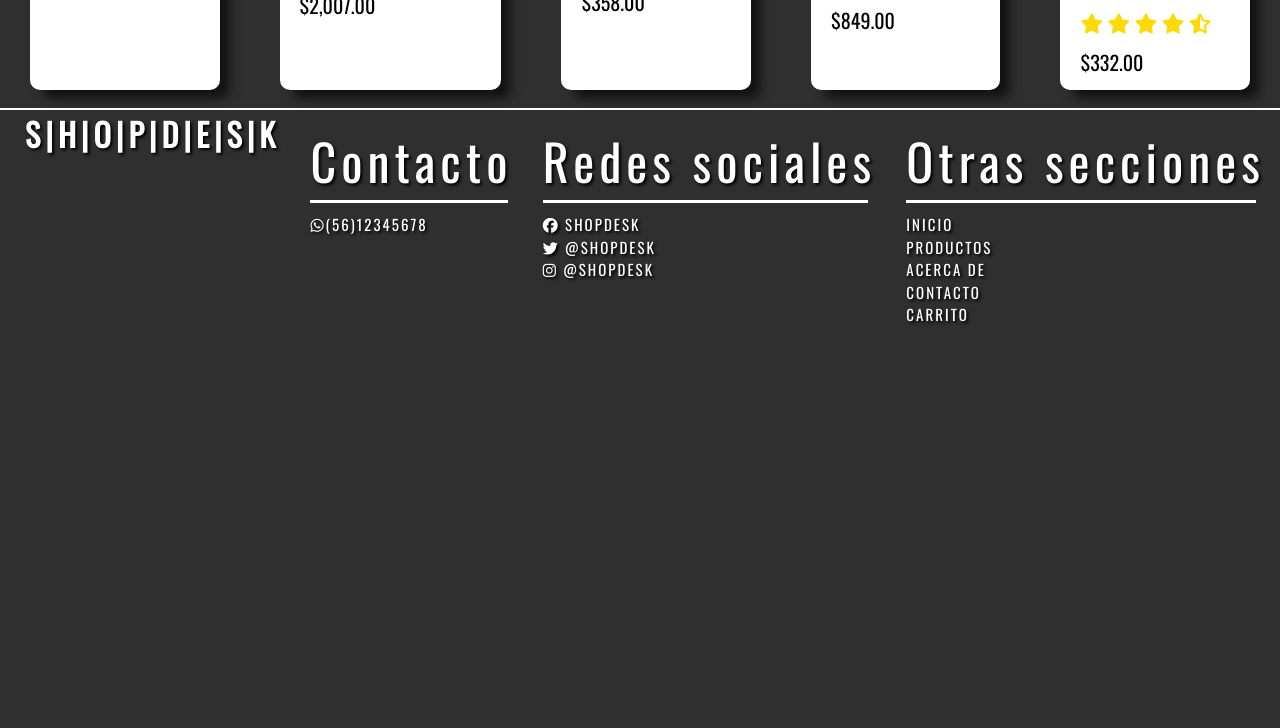
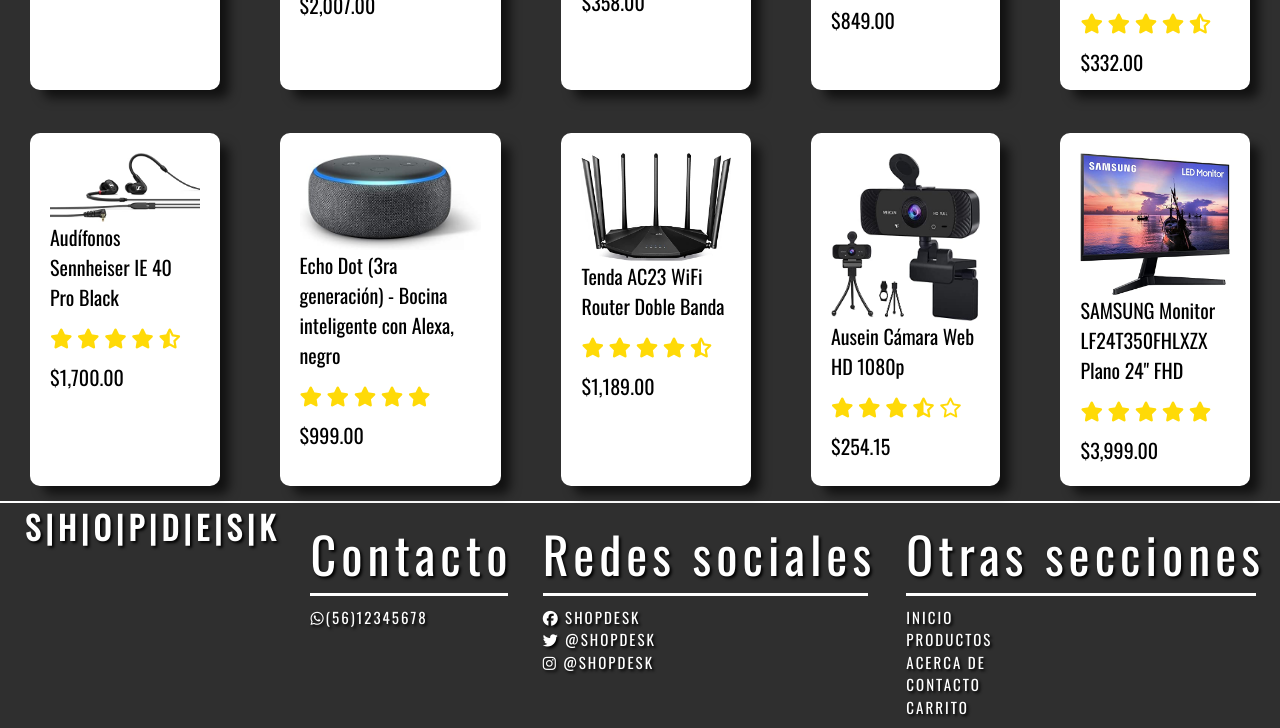
Before and after one commit to OscarGSA7/proyecto-coder-shopdesk, a website: page pages/productos.html in a window 1280 px wide. Shown: the part 848-1576 px from the top of the page. Before the commit the page ends 1184 px from the top, so only its background shows below. Drawn offline with nearby package versions, Linux system fonts and the light colour scheme.

Commit message:
Puliendo el código HTML y SCSS

```diff
--- a/pages/productos.html
+++ b/pages/productos.html
@@ -48,12 +48,10 @@
 </div>
 
     </div>
-    <section id="productos">
+<section id="productos">
     <h2 class="show text-shadow">CONOCE TODOS NUESTROS PRODUCTOS</h2>
 
 <div class="productos-general">
-
-
 
     <div class="producto">
         <a href="https://www.amazon.com.mx/BNFU-Auriculares-microfono-audifonos-para%EF%BC%8CGris/dp/B09HZ4XMVT/?_encoding=UTF8&pd_rd_w=ma6Mt&pf_rd_p=833f3b6b-bc00-416c-81aa-023ab2d5ef03&pf_rd_r=K1G26V5AK0M6BPE7HXQ6&pd_rd_r=c6f11306-af95-4de5-8f96-79a4d8364065&pd_rd_wg=La7wV&ref_=pd_gw_cr_cartx">
@@ -69,7 +67,6 @@
         <p>$699.00</p>
         </a>
     </div>
-
 
     <div class="producto">
         <a href="https://www.amazon.com.mx/Corsair-CMK16GX4M2B3200C16-Memory-Vengeance-Black/dp/B0143UM4TC/?_encoding=UTF8&pd_rd_w=6mrBN&pf_rd_p=833f3b6b-bc00-416c-81aa-023ab2d5ef03&pf_rd_r=5XWPMQRSPZA4CJWERJ9Z&pd_rd_r=0381d248-a5de-4ca3-8263-69933b6df75e&pd_rd_wg=PNBja&ref_=pd_gw_cr_cartx&th=1">
@@ -131,8 +128,84 @@
         </a>
     </div>
 
+    <div class="producto">
+        <a href="https://www.amazon.com.mx/Sennheiser-IE-40-Pro-Auriculares/dp/B07FBCBY8C/?_encoding=UTF8&pd_rd_w=RHFhJ&pf_rd_p=e22f85ca-3550-4a44-84a3-e0c05dda5716&pf_rd_r=KGGDGA5RJQWYXTSEAR2Q&pd_rd_r=bbc156af-55e2-4b27-bcd1-626dfbb1409a&pd_rd_wg=5SxUG&ref_=pd_gw_ci_mcx_mr_hp_atf_m">
+        <img src="../imagenes/prd6.jpg" alt="producto 6">
+        <p>Audífonos Sennheiser IE 40 Pro Black</p>
+        <p class="estrellas">
+            <i class="fa-solid fa-star"></i>
+            <i class="fa-solid fa-star"></i>
+            <i class="fa-solid fa-star"></i>
+            <i class="fa-solid fa-star"></i>
+            <i class="fa-solid fa-star-half-stroke"></i>
+        </p>
+        <p>$1,700.00</p>
+        </a>
+    </div>
+
+    <div class="producto">
+        <a href="https://www.amazon.com.mx/dp/B07PDHSVQ9/ref=ods_gw_eg_d_h1_ha?pf_rd_r=KGGDGA5RJQWYXTSEAR2Q&pf_rd_p=363f9d1d-07d6-45f2-9534-12fdf9c2de58&pd_rd_r=f7f83c92-4cd6-48ef-97f6-40119c35d414&pd_rd_w=jYrhl&pd_rd_wg=AGua6&ref_=pd_gw_unk">
+        <img src="../imagenes/prd7.jpg" alt="producto 7">
+        <p>Echo Dot (3ra generación) - Bocina inteligente con Alexa, negro</p>
+        <p class="estrellas">
+            <i class="fa-solid fa-star"></i>
+            <i class="fa-solid fa-star"></i>
+            <i class="fa-solid fa-star"></i>
+            <i class="fa-solid fa-star"></i>
+            <i class="fa-solid fa-star"></i>
+        </p>
+        <p>$999.00</p>
+        </a>
+    </div>
+
+    <div class="producto">
+        <a href="https://www.amazon.com.mx/Tenda-AC23-Cobertura-Cuadrados-Compatible/dp/B088K9HCJB/ref=pd_rhf_gw_s_sh_rhf_sccl_5/133-5620673-8777643?pd_rd_w=5ITVd&pf_rd_p=2d54a5d0-1ed7-4dc4-bbf3-b33044b2e759&pf_rd_r=TTC3E13FJ3D7FJ459NXR&pd_rd_r=561b84e9-f0e8-44cc-8cfc-4e78e2a2108e&pd_rd_wg=bjGnf&pd_rd_i=B088K9HCJB&th=1">
+        <img src="../imagenes/prd8.jpg" alt="producto 8">
+        <p>Tenda AC23 WiFi Router Doble Banda</p>
+        <p class="estrellas">
+            <i class="fa-solid fa-star"></i>
+            <i class="fa-solid fa-star"></i>
+            <i class="fa-solid fa-star"></i>
+            <i class="fa-solid fa-star"></i>
+            <i class="fa-solid fa-star-half-stroke"></i>
+        </p>
+        <p>$1,189.00</p>
+        </a>
+    </div>
+
+    <div class="producto">
+        <a href="https://www.amazon.com.mx/Ausein-Micr%C3%B3fono-Computadora-Escritorio-Streamcam/dp/B09KMYKHMF/ref=rvi_sccl_8/133-5620673-8777643?pd_rd_w=Irwyz&pf_rd_p=39b841eb-b9fa-4001-8647-a107484d25b9&pf_rd_r=TTC3E13FJ3D7FJ459NXR&pd_rd_r=72a9fa68-056f-4ef5-8826-01aa62a59059&pd_rd_wg=x6pqc&pd_rd_i=B09KMYKHMF&psc=1">
+        <img src="../imagenes/prd9.jpg" alt="producto 9">
+        <p>Ausein Cámara Web HD 1080p</p>
+        <p class="estrellas">
+            <i class="fa-solid fa-star"></i>
+            <i class="fa-solid fa-star"></i>
+            <i class="fa-solid fa-star"></i>
+            <i class="fa-solid fa-star-half-stroke"></i>
+            <i class="far fa-star"></i>
+        </p>
+        <p>$254.15</p>
+        </a>
+    </div>
+
+    <div class="producto">
+        <a href="https://www.amazon.com.mx/SAMSUNG-Monitor-LF24T350FHLXZX-Plano-FHD/dp/B08HF6VH4F/?_encoding=UTF8&pd_rd_w=6E98n&pf_rd_p=833f3b6b-bc00-416c-81aa-023ab2d5ef03&pf_rd_r=NVCQEWZXK9A92SAK25K2&pd_rd_r=a5a49f7b-72ac-4e61-b513-0d25877064fa&pd_rd_wg=jTANq&ref_=pd_gw_cr_cartx&th=1">
+        <img src="../imagenes/prd10.jpg" alt="producto 10">
+        <p>SAMSUNG Monitor LF24T350FHLXZX Plano 24" FHD</p>
+        <p class="estrellas">
+            <i class="fa-solid fa-star"></i>
+            <i class="fa-solid fa-star"></i>
+            <i class="fa-solid fa-star"></i>
+            <i class="fa-solid fa-star"></i>
+            <i class="fa-solid fa-star"></i>
+        </p>
+        <p>$3,999.00</p>
+        </a>
+    </div>
+
+</div>
 <!-- FIN SECCION DE PRODUCTOS -->
-</div>
+
 </section>
 
 <footer class="text-shadow">
--- a/scss/parciales/_generales.scss
+++ b/scss/parciales/_generales.scss
@@ -61,4 +61,8 @@
     -webkit-box-shadow: inset 0 0 4px rgb(67, 67, 67);
 
 }
+
+.texto-justificado{
+	text-align: justify;
+}
 /* FIN GENERALES */
--- a/scss/parciales/_media-querys.scss
+++ b/scss/parciales/_media-querys.scss
@@ -89,7 +89,7 @@
     }
 
     .show {
-      font-size: 3rem !important;
+      font-size: 3.5rem !important;
       margin-top: 0rem;
     }
 
@@ -106,6 +106,10 @@
       text-align: center;
     }
 
+    .texto-justificado{
+      padding: 1rem;
+    }
+
     /* Fin del media query */
     /* Fin del media query */
   }
```
Also changed, not shown: index.html (+45 -45 lines), pages/about.html (+0 -1 lines), pages/contacto.html (+8 -0 lines), css/style.css, imagenes/excelencia.jpg, imagenes/para-carrito.png, imagenes/para-contenido.png, imagenes/pasion.jpg, imagenes/prd10.jpg (added), imagenes/prd6.jpg (added), imagenes/prd7.jpg (added), imagenes/prd8.jpg (added), imagenes/prd9.jpg (added), imagenes/transparencia.jpg.
